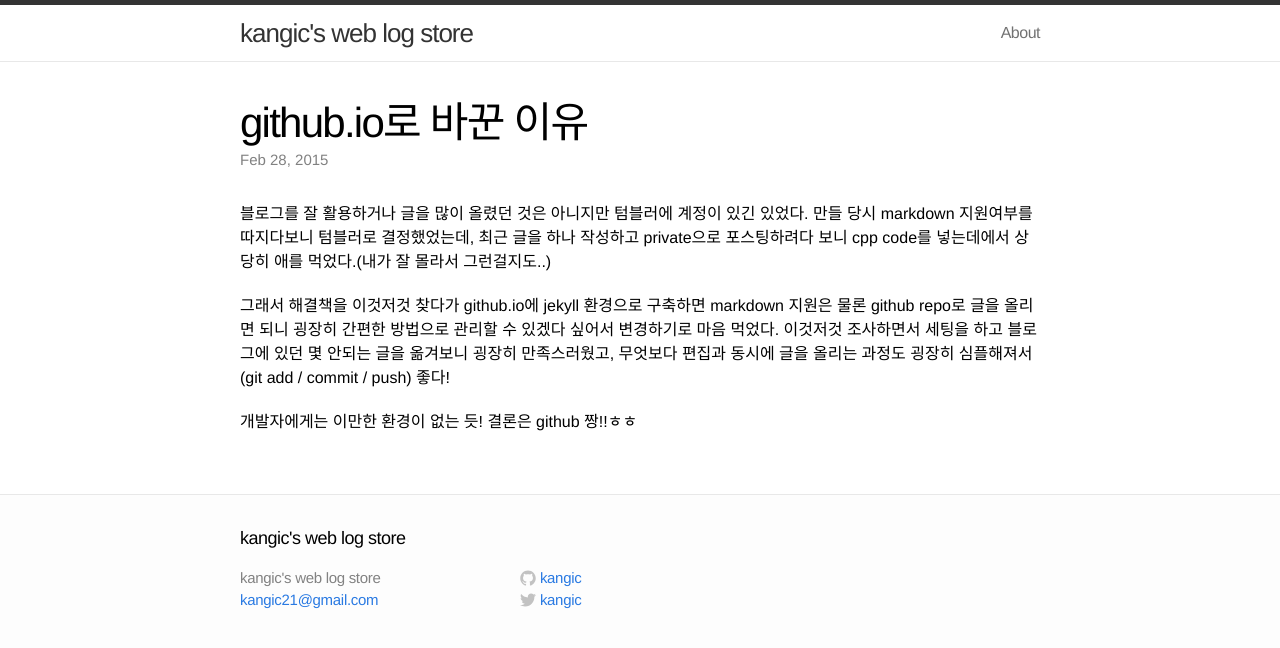
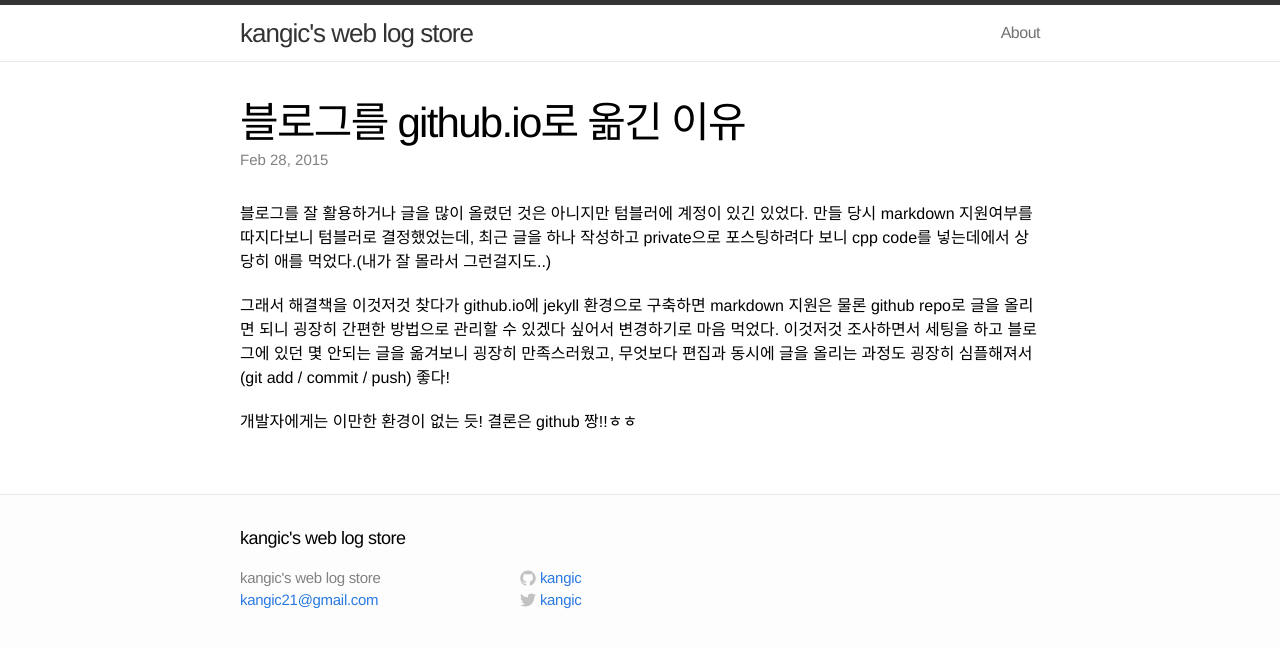
Before and after one commit to kangic/kangic.github.io, a Jekyll site: the page built from _posts/2015-02-28-why-github-io.markdown, in a window 1280 px wide. Shown: the top 648 px of the page. Built offline with Jekyll 4.4.1, drawn with Linux system fonts in a browser that asks for light colours; Markdown is read by kramdown in place of the engine named in the settings.

Commit message:
change the title

```diff
--- a/_posts/2015-02-28-why-github-io.markdown
+++ b/_posts/2015-02-28-why-github-io.markdown
@@ -1,6 +1,6 @@
 ---
 layout: post
-title:  "github.io로 바꾼 이유"
+title:  "블로그를 github.io로 옮긴 이유"
 date:   2015-02-28 21:29:10
 categories: life
 ---
```
